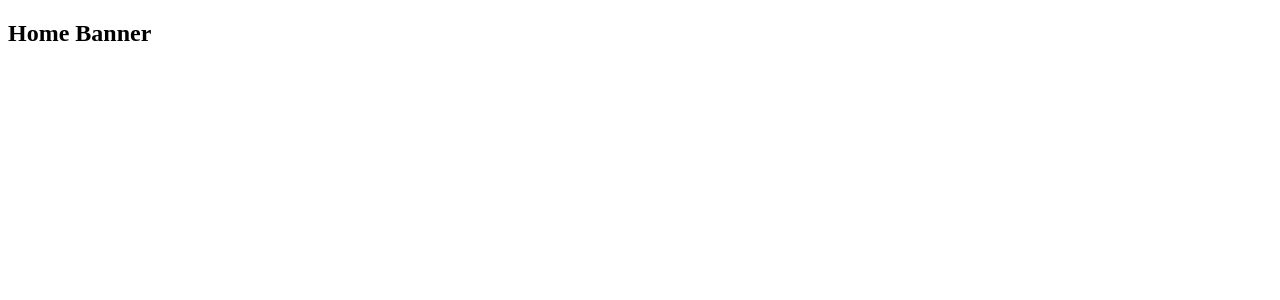
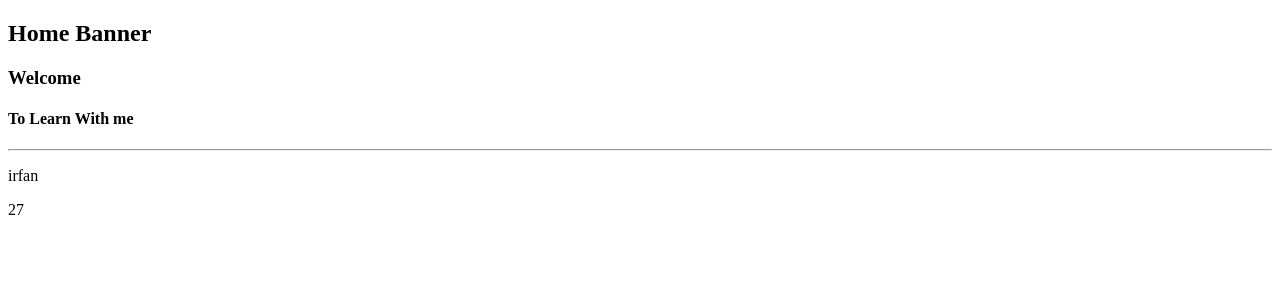
Before and after one commit to irfan701/MernResource, a React (Create React App) app in the folder React/my-app/: page / in a window 1280 px wide. Shown: the top 300 px of the page. Built offline with nearby package versions, Linux system fonts and the light colour scheme.

Commit message:
Functional Props
Functional Props

```diff
--- a/React/my-app/src/components/Home/HomeBanner.js
+++ b/React/my-app/src/components/Home/HomeBanner.js
@@ -1,9 +1,16 @@
 import React from 'react';
 
-const HomeBanner = () => {
+const HomeBanner = (props) => {
     return (
         <div>
             <h2>Home Banner</h2>
+            <h3>{props.title}</h3>
+            <h4>{props.subtitle}</h4>
+
+            <hr/>
+
+            <p>{props.jsonObj.name}</p>
+            <p>{props.jsonObj.age}</p>
         </div>
     );
 };
--- a/React/my-app/src/pages/HomePage.js
+++ b/React/my-app/src/pages/HomePage.js
@@ -4,7 +4,10 @@ import HomeBanner from "../components/Home/HomeBanner";
 const HomePage = () => {
     return (
         <div>
-            <HomeBanner/>
+            <HomeBanner title="Welcome" subtitle="To Learn With me"
+
+            jsonObj={{name:"irfan",age:27}}
+            />
         </div>
     );
 };
```
